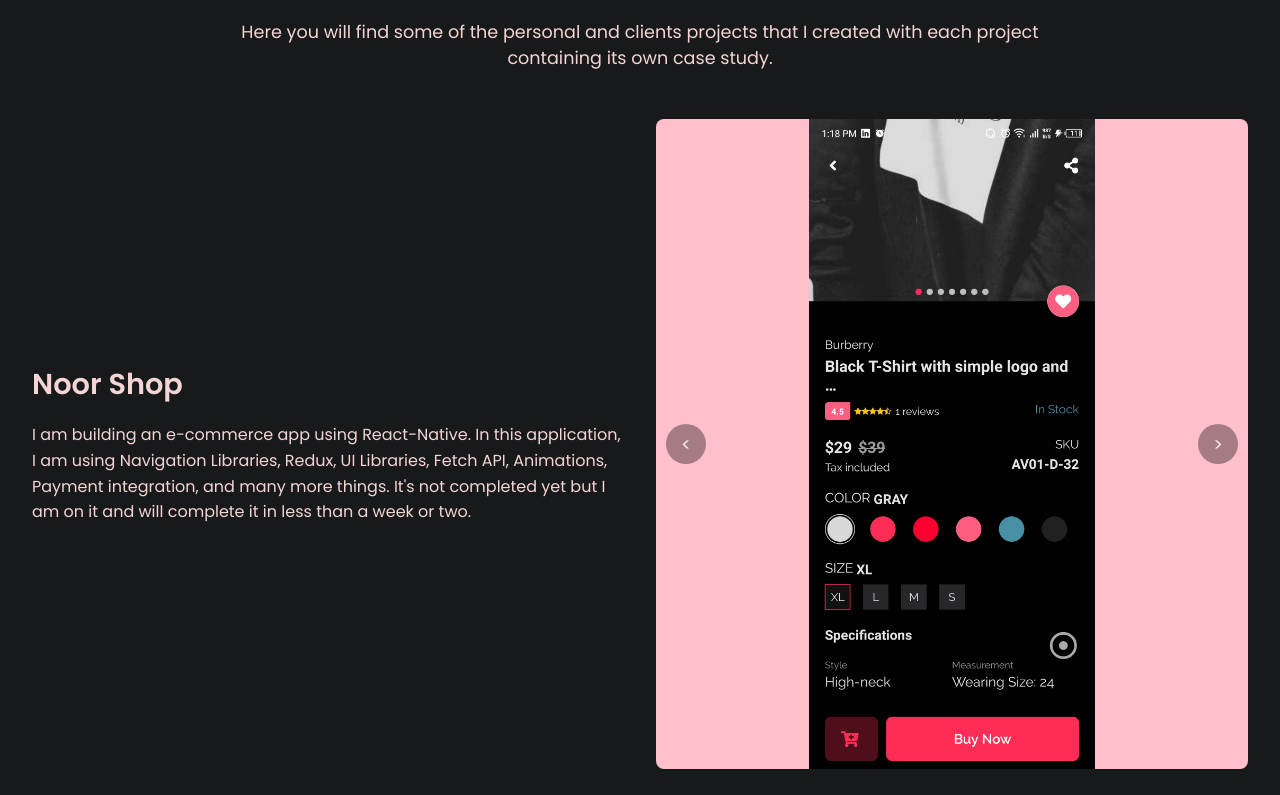
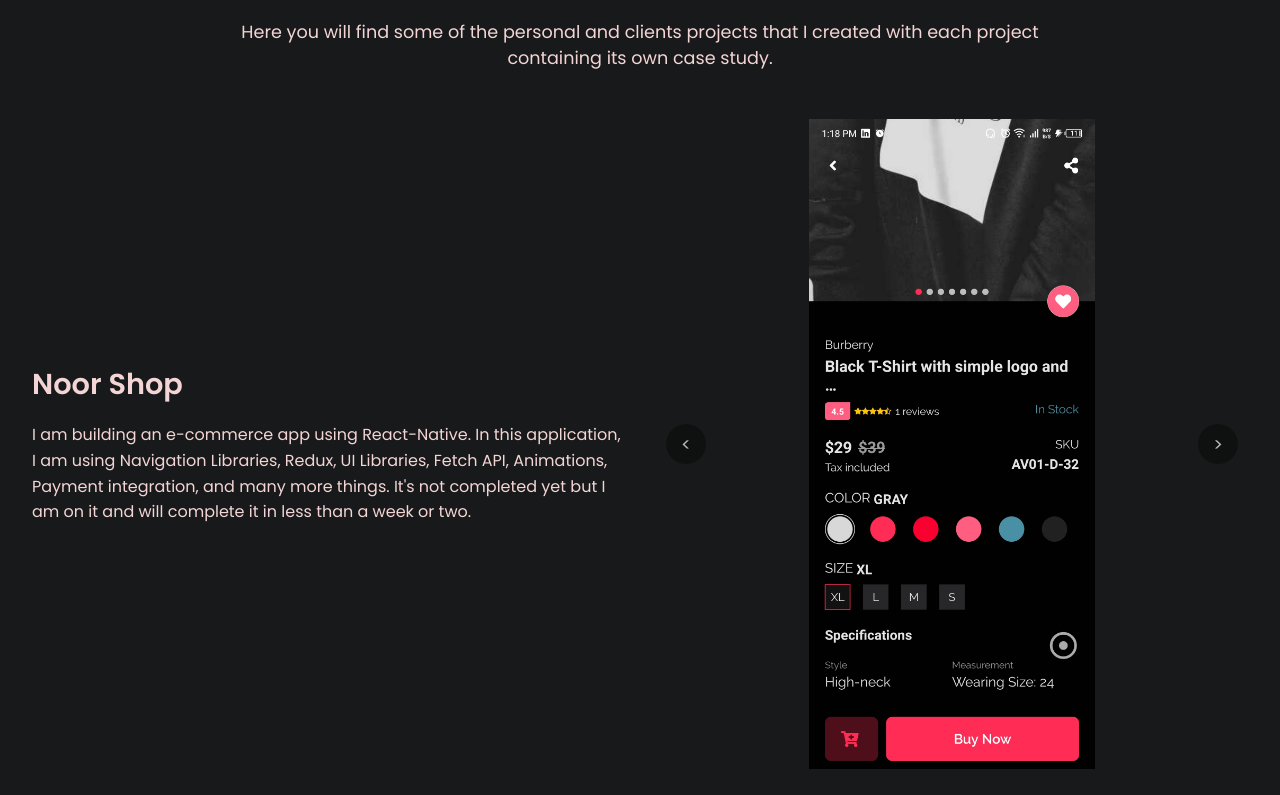
Before and after one commit to saadsultan7/Portfolio, a React (Vite) app: page / in a window 1280 px wide. Shown: the part 1985-2780 px from the top of the page. Built offline with nearby package versions, Linux system fonts and the light colour scheme.

Commit message:
new chnage

```diff
--- a/src/components/Projects.tsx
+++ b/src/components/Projects.tsx
@@ -51,7 +51,7 @@ const ProjectItem: React.FC<ProjectItemProps> = ({ title, description, imageSrcs
                 alignItems: 'center',
                 height: '100%',
                 objectFit: 'contain',
-                backgroundColor:"pink"
+                // backgroundColor:"pink"
               }}
               loading="lazy"
             />
```
